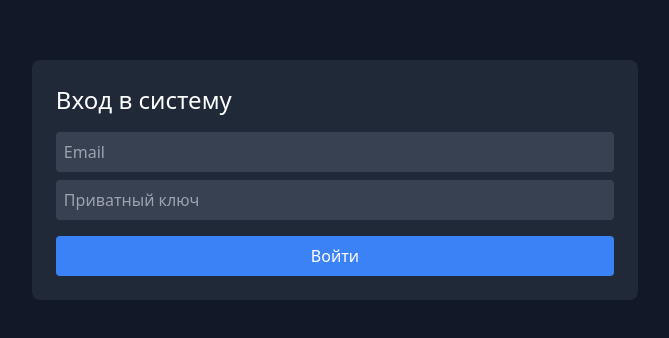
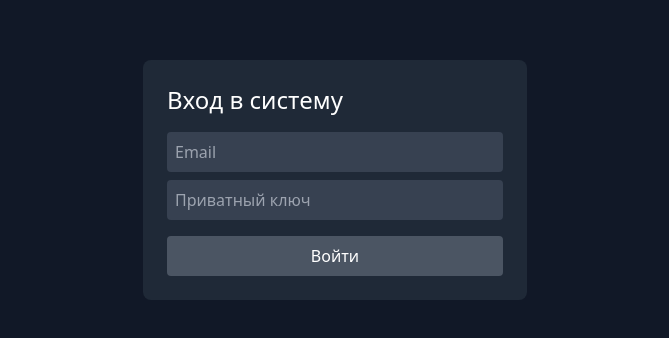
Before and after one commit to xlsrio887/investor-frontend, a React (Create React App) app: page / in a window 1280 px wide. Shown: the part 220-558 px from the top of the page, without its empty margins (305-974 px from the left). Built offline with nearby package versions, Linux system fonts and the light colour scheme.

Commit message:
Update App.js

```diff
--- a/src/App.js
+++ b/src/App.js
@@ -1,60 +1,48 @@
-import React, { useState, useEffect } from "react";
-import axios from "axios";
+import React, { useState } from "react";
 
-function App() {
-  const [data, setData] = useState(null);
+function Login({ onLogin }) {
   const [email, setEmail] = useState("");
   const [privateKey, setPrivateKey] = useState("");
-  const [isLoggedIn, setIsLoggedIn] = useState(false);
-
-  useEffect(() => {
-    if (isLoggedIn) {
-      axios.get("https://investor-api.onrender.com/")
-        .then(response => setData(response.data))
-        .catch(() => setData("Ошибка загрузки данных"));
-    }
-  }, [isLoggedIn]);
+  const [error, setError] = useState("");
 
   const handleLogin = () => {
-    if (email && privateKey) {
-      setIsLoggedIn(true);
+    if (!email || !privateKey) {
+      setError("Заполните все поля!");
+      return;
     }
+    setError("");
+    onLogin(email, privateKey);
   };
 
   return (
     <div className="min-h-screen bg-gray-900 text-white flex flex-col items-center justify-center">
-      {!isLoggedIn ? (
-        <div className="bg-gray-800 p-6 rounded-lg">
+      <div className="bg-gray-800 p-6 rounded-lg w-96">
         <h1 className="text-2xl mb-4">Вход в систему</h1>
         <input
           type="email"
           placeholder="Email"
-            className="p-2 rounded bg-gray-700 text-white w-full mb-2"
+          className="p-2 rounded bg-gray-700 text-white w-full mb-2 focus:ring-2 focus:ring-blue-500"
           onChange={(e) => setEmail(e.target.value)}
         />
         <input
           type="password"
           placeholder="Приватный ключ"
-            className="p-2 rounded bg-gray-700 text-white w-full mb-2"
+          className="p-2 rounded bg-gray-700 text-white w-full mb-2 focus:ring-2 focus:ring-blue-500"
           onChange={(e) => setPrivateKey(e.target.value)}
         />
+        {error && <p className="text-red-400 mb-2">{error}</p>}
         <button
           onClick={handleLogin}
-            className="p-2 bg-blue-500 w-full rounded mt-2"
+          disabled={!email || !privateKey}
+          className={`p-2 w-full rounded mt-2 transition ${
+            !email || !privateKey ? "bg-gray-600 cursor-not-allowed" : "bg-blue-500 hover:bg-blue-600"
+          }`}
         >
           Войти
         </button>
       </div>
-      ) : (
-        <div className="bg-gray-800 p-6 rounded-lg">
-          <h1 className="text-2xl mb-4">Dashboard</h1>
-          <p><strong>Баланс:</strong> {data ? data.balance : "Загрузка..."}</p>
-          <p><strong>TVL:</strong> {data ? data.tvl : "Загрузка..."}</p>
-          <p><strong>Доходность:</strong> {data ? data.yield : "Загрузка..."}</p>
-        </div>
-      )}
     </div>
   );
 }
 
-export default App;
+export default Login;
```
Lines whose indentation alone changed are shown as unchanged.
